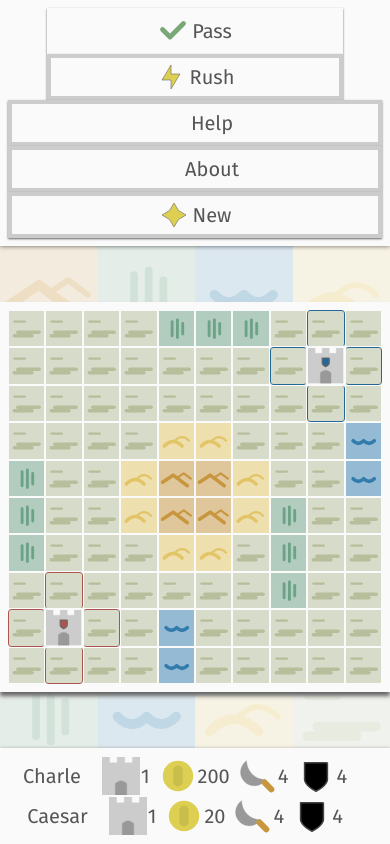
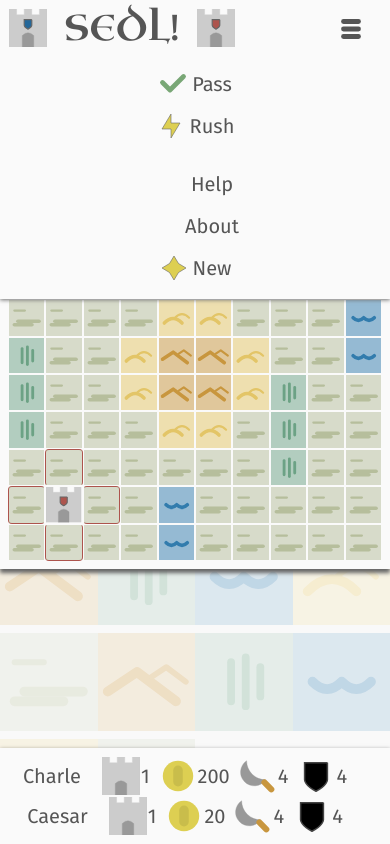
Before and after one commit to acarrara/sedl, an Angular app: page / in a window 390 px wide. Built offline with nearby package versions, Linux system fonts and the light colour scheme.

Commit message:
more responsive, animations and icons missing

```diff
--- a/src/app/board/game.component.html
+++ b/src/app/board/game.component.html
@@ -1,8 +1,13 @@
 <div class="wrapper" (document:keydown.space)="gameService.pass()">
-  <se-controls side="top">
-    <se-logo></se-logo>
-    <se-actions [lord]="gameService.lord$ | async"></se-actions>
-    <se-support></se-support>
+  <se-controls side="top" [attr.data-collapsed]="menuState">
+    <div  class="controls__section  controls__menu-container">
+      <se-logo></se-logo>
+      <button class="button  controls__menu" (click)="toggleMenu()">
+        <se-cell class="cell  cell--icon" seed="r"></se-cell>
+      </button>
+    </div>
+    <se-actions class="controls__section  controls--collapsible" [lord]="gameService.lord$ | async"></se-actions>
+    <se-support class="controls__section  controls--collapsible"></se-support>
   </se-controls>
   <div class="board-container">
     <main
--- a/src/app/board/game.component.ts
+++ b/src/app/board/game.component.ts
@@ -1,4 +1,4 @@
-import {ChangeDetectionStrategy, ChangeDetectorRef, Component, Input} from '@angular/core';
+import {ChangeDetectionStrategy, Component, Input} from '@angular/core';
 import {GameService} from '../game.service';
 import {Region} from '../models/Region';
 import {Game} from '../models/Game';
@@ -19,8 +19,9 @@ export class GameComponent {
     'p', 'm', 'f', 'w', 'h', 'p', 'm', 'f', 'w',
     'h', 'p', 'm', 'f', 'w', 'h', 'p', 'm', 'f',
     'w', 'h', 'p'];
+  public menuState = false;
 
-  constructor(public gameService: GameService, private cdr: ChangeDetectorRef) {
+  constructor(public gameService: GameService) {
   }
 
   action(region: Region) {
@@ -37,4 +38,9 @@ export class GameComponent {
   dimension() {
     return Math.sqrt(this.game.board.regions.length);
   }
+
+  toggleMenu() {
+    this.menuState = !this.menuState;
+    console.log(this.menuState);
+  }
 }
--- a/src/app/modal/modal.component.html
+++ b/src/app/modal/modal.component.html
@@ -1,7 +1,7 @@
 <div [style.--lordColor]="(game.lord$ | async).color" class="modal-container" id="{{name}}-modal">
   <aside class="modal  modal--{{size}}">
     <header class="modal__header">
-      <a href="#" class="button  button--small">
+      <a href="#" class="button">
         <se-cell class="cell  cell--icon" seed="e"></se-cell>
       </a>
       <se-logo class="modal__title"></se-logo>
--- a/src/index.html
+++ b/src/index.html
@@ -83,6 +83,11 @@
       <circle cx="50" cy="35" r="24" stroke-width="2" stroke="#c9bd4b" fill="#ddcf52"></circle>
       <path d="M35 35 a 15 15 30 0 1 15 -15" stroke-width="8" stroke-linecap="round" stroke="#c9bd4b"></path>
     </symbol>
+    <symbol id="r" viewBox="0 0 100 100">
+      <path d="M25 25 h 50" stroke-width="16" stroke="#555" stroke-linecap="round"></path>
+      <path d="M25 50 h 50" stroke-width="16" stroke="#555" stroke-linecap="round"></path>
+      <path d="M25 75 h 50" stroke-width="16" stroke="#555" stroke-linecap="round"></path>
+    </symbol>
   </defs>
 </svg>
 <se-app></se-app>
--- a/src/style/_buttons.scss
+++ b/src/style/_buttons.scss
@@ -2,10 +2,9 @@
   @include font-family-fira();
   display: inline-block;
   font-size: 1em;
-  border: $border-color solid $spacing-s;
+  border: $border-color solid $spacing-xs;
   border-radius: $spacing-s;
-  padding: $spacing-s $spacing-xl;
-  box-shadow: 0 1px 2px 0 $shadow-color;
+  padding: $spacing-s $spacing-l;
 
   text-decoration: none;
 
@@ -59,6 +58,7 @@
     width: 100%;
     border-radius: 0;
     flex-basis: initial;
+    border: 0;
   }
 
   .button + .button {
--- a/src/style/_controls.scss
+++ b/src/style/_controls.scss
@@ -25,6 +25,19 @@
   border-bottom: $spacing-m solid var(--lord-color);
 }
 
+.controls__menu {
+  display: none;
+}
+
+.controls__section {
+  display: block;
+}
+
+.controls__menu-container {
+  display: flex;
+  justify-content: space-between;
+}
+
 @media only screen and (max-width: 1024px) {
 
   .controls {
@@ -35,4 +48,31 @@
   .controls--bottom {
     border-bottom: 0;
   }
+
+  .controls--top {
+    position: absolute;
+  }
+
+  .controls__menu-container {
+    width: 100%;
+  }
+
+  .controls__menu {
+    width: initial;
+    display: inline-block;
+  }
+
+  [data-collapsed="true"] .controls--collapsible {
+    display: none;
+    height: 0;
+  }
+
+  .controls__section {
+    width: 100%;
+  }
+
+  .controls__section + .controls__section {
+    margin-top: $spacing-l;
+  }
+
 }
--- a/src/style/_decisions.scss
+++ b/src/style/_decisions.scss
@@ -37,6 +37,7 @@ $p-color-foreground: #b6be9c;
 $w-color-foreground: #327cad;
 $f-color-foreground: #6ca285;
 
+$spacing-xs: 2px;
 $spacing-s: 4px;
 $spacing-m: 8px;
 $spacing-l: 16px;
--- a/src/style/_logo.scss
+++ b/src/style/_logo.scss
@@ -1,3 +1,7 @@
+.logo {
+  display: flex;
+}
+
 .logo__heading {
   @include font-family-uncial();
   font-size: 1.8rem;
@@ -6,14 +10,3 @@
   padding-right: $spacing-l;
   margin: 0;
 }
-
-.logo {
-  display: flex;
-}
-
-@media only screen and (max-width: 1024px) {
-
-  .logo {
-    display: none;
-  }
-}
```
